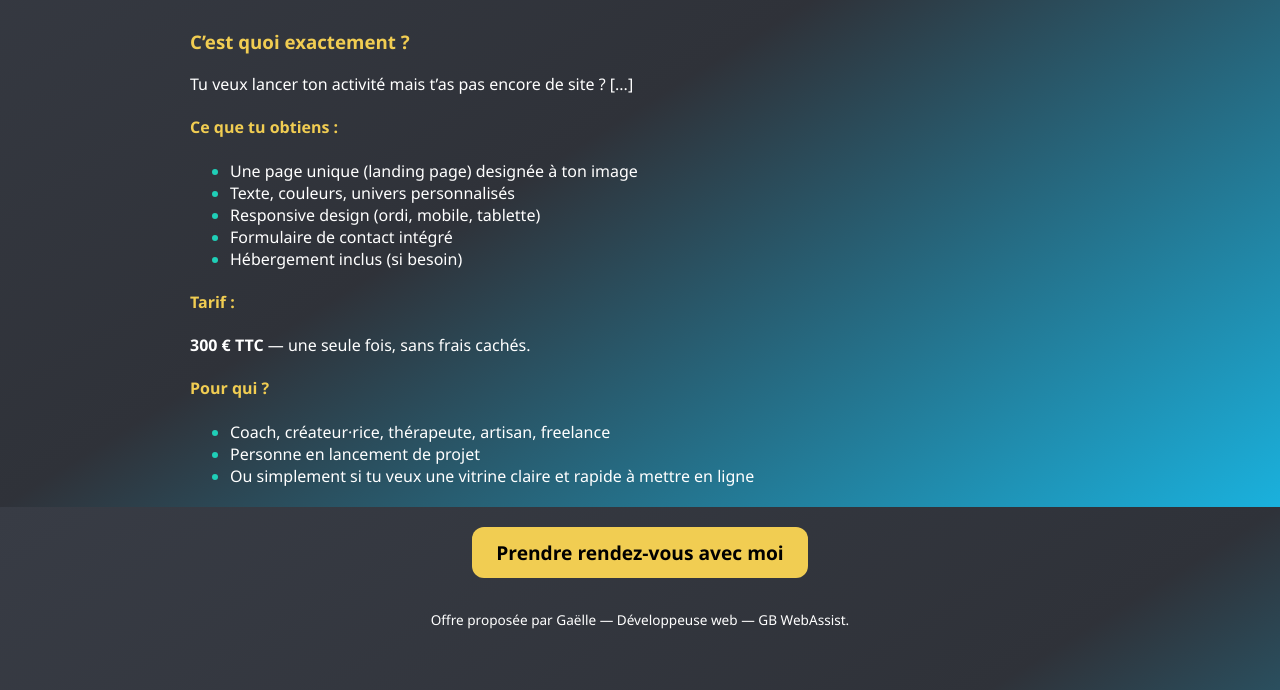
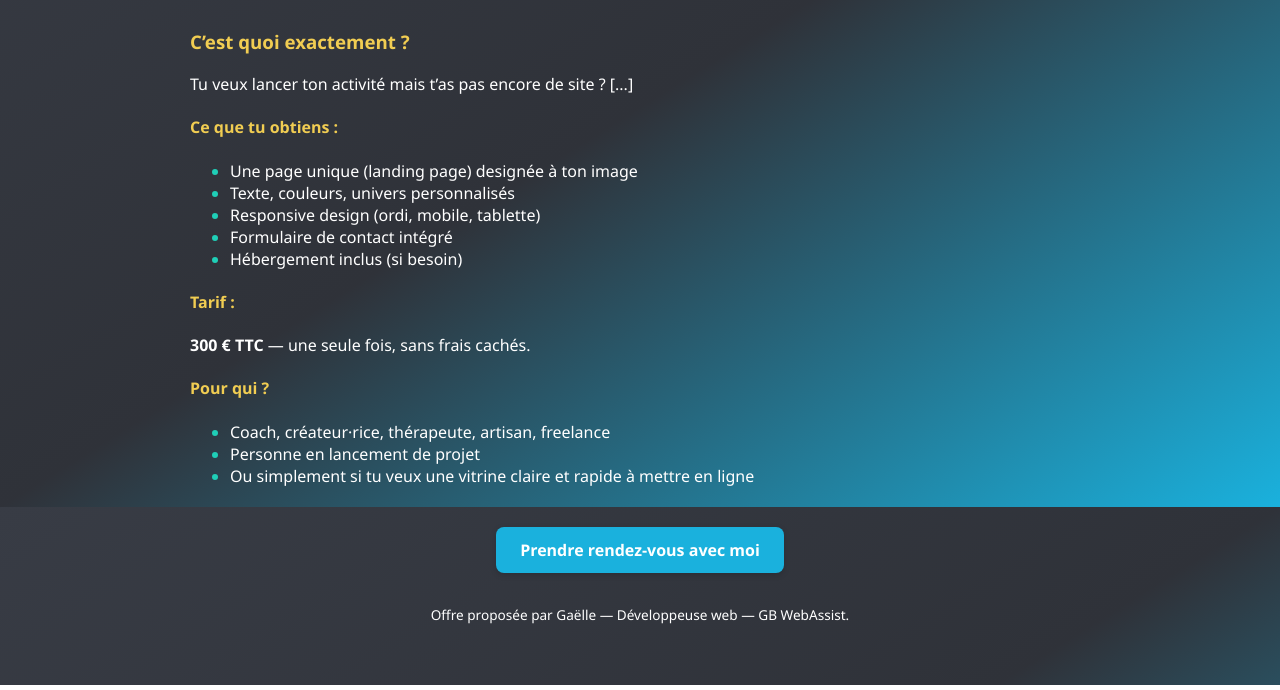
Before and after one commit to GaelleB/Offre-Coup-de-Pouce-Web, a plain HTML site: page offre-coup-de-pouce.html in a window 1280 px wide. Shown: the part 293-983 px from the top of the page. Drawn offline with Linux system fonts and the light colour scheme.

Commit message:
ajout cta

```diff
--- a/offre-coup-de-pouce.html
+++ b/offre-coup-de-pouce.html
@@ -37,7 +37,7 @@
       </ul>
 
       <div class="text-center" style="margin-top: 2.5rem;">
-        <a href="https://calendly.com/gaelleboucher-dev/30min" class="cta">Prendre rendez-vous avec moi</a>
+        <a href="https://calendly.com/gaelleboucher-dev/30min" class="cta-button">Prendre rendez-vous avec moi</a>
       </div>
 
       <p class="text-center" style="margin-top: 2rem; font-size: 0.85rem;">Offre proposée par Gaëlle — Développeuse web — GB WebAssist.</p>
--- a/style.css
+++ b/style.css
@@ -51,22 +51,26 @@ ul li::marker {
   color: var(--accent-color-1);
 }
 
-a.cta {
-  display: inline-block;
+.cta-button {
+  background-color: var(--primary-color);
+  color: var(--text-light);
+  padding: 12px 24px;
+  font-size: 1rem;
+  font-weight: bold;
+  border: none;
+  border-radius: 8px;
+  cursor: pointer;
+  text-decoration: none;
+  box-shadow: 0 2px 6px rgba(0, 0, 0, 0.15);
+  display: inline-block; /* important pour le scale */
+  transition: transform 0.3s ease, background-color 0.3s ease, color 0.3s ease, box-shadow 0.3s ease;
+}
+
+.cta-button:hover {
   background-color: var(--secondary-color);
   color: var(--text-dark);
-  padding: 0.75rem 1.5rem;
-  border-radius: 0.75rem;
-  font-weight: bold;
-  font-size: 1.2rem;
-  transition: all 0.3s ease;
-  text-decoration: none;
-}
-
-a.cta:hover {
-  background-color: var(--accent-color-1);
   transform: scale(1.05);
-  color: var(--text-dark);
+  box-shadow: 0 6px 12px rgba(0, 0, 0, 0.2);
 }
 
 .text-center {
```
